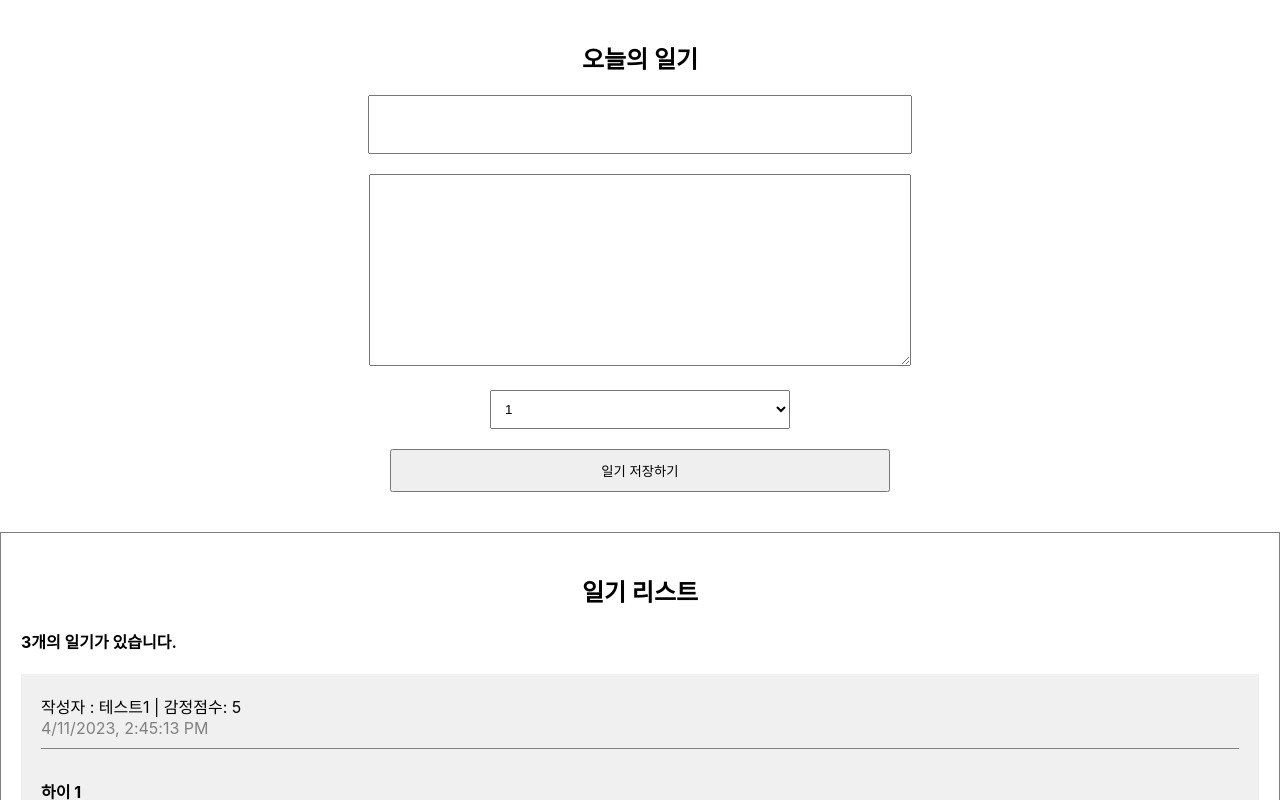
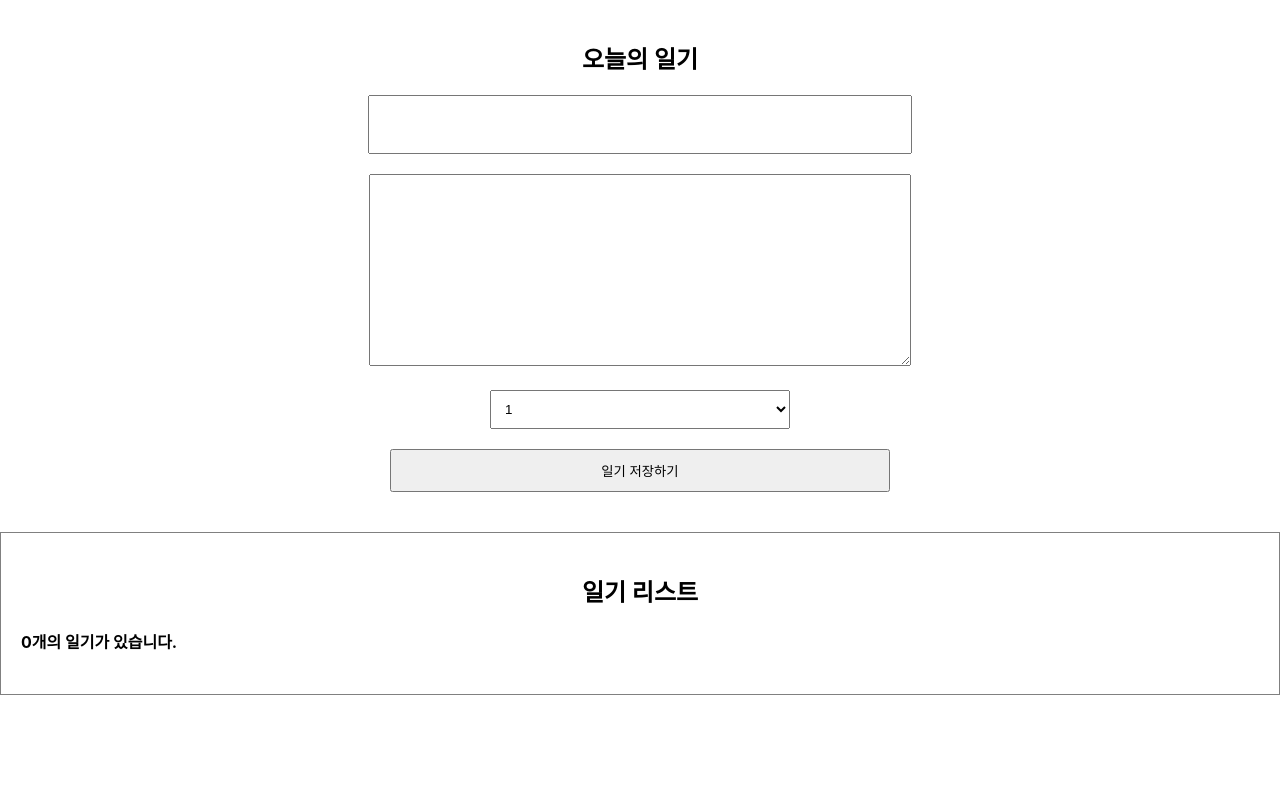
Before and after one commit to YoungChulShin/inflearn-react, a React (Create React App) app in the folder simplediary/: page / in a window 1280 px wide. Shown: the top 800 px of the page. Built offline with nearby package versions, Linux system fonts and the light colour scheme; the HTML template or start-up script is replaced by a standard one.

Commit message:
simple diary: 상태 끌어올리기

```diff
--- a/simplediary/src/App.js
+++ b/simplediary/src/App.js
@@ -1,36 +1,30 @@
+import { useRef, useState } from 'react';
 import './App.css';
 import DiaryEditor from './DiaryEditor';
 import DiaryList from './DiaryList';
 
-const dummyList = [
-  {
-    id: 1,
-    author: "테스트1",
-    content: "하이 1",
-    emotion: 5,
-    created_date: new Date().getTime(),
-  },
-  {
-    id: 2,
-    author: "테스트2",
-    content: "하이 2",
-    emotion: 1,
-    created_date: new Date().getTime(),
-  },
-  {
-    id: 3,
-    author: "테스트3",
-    content: "하이 3",
-    emotion: 3,
-    created_date: new Date().getTime(),
-  },
-]
+function App() {
+  const [data, setData] = useState([]);
 
-function App() {
+  const dataId = useRef(0);
+
+  const onCreate = (author, content, emotion) => {
+    const created_date = new Date().getTime();
+    const newItem = {
+      author,
+      content,
+      emotion,
+      created_date,
+      id: dataId.current,
+    };
+    dataId.current += 1;
+    setData([newItem, ...data]);
+  }
+
   return (
     <div className="App">
-      <DiaryEditor />
-      <DiaryList diaryList={dummyList}/>
+      <DiaryEditor onCreate={onCreate} />
+      <DiaryList diaryList={data}/>
     </div>
   );
 }
--- a/simplediary/src/DiaryEditor.js
+++ b/simplediary/src/DiaryEditor.js
@@ -1,6 +1,6 @@
 import {useRef, useState} from "react";
 
-const DiaryEditor = () => {
+const DiaryEditor = ({onCreate}) => {
     const authorInput = useRef();
     const contentInput = useRef();
 
@@ -27,7 +27,13 @@
             return;
         }
 
+        onCreate(state.author, state.content, state.emotion);
         alert("저장 성공");
+        setState({
+            author: "",
+            content: "",
+            emotion: 1,
+        });
     }
 
     return <div className="DiaryEditor">
```
